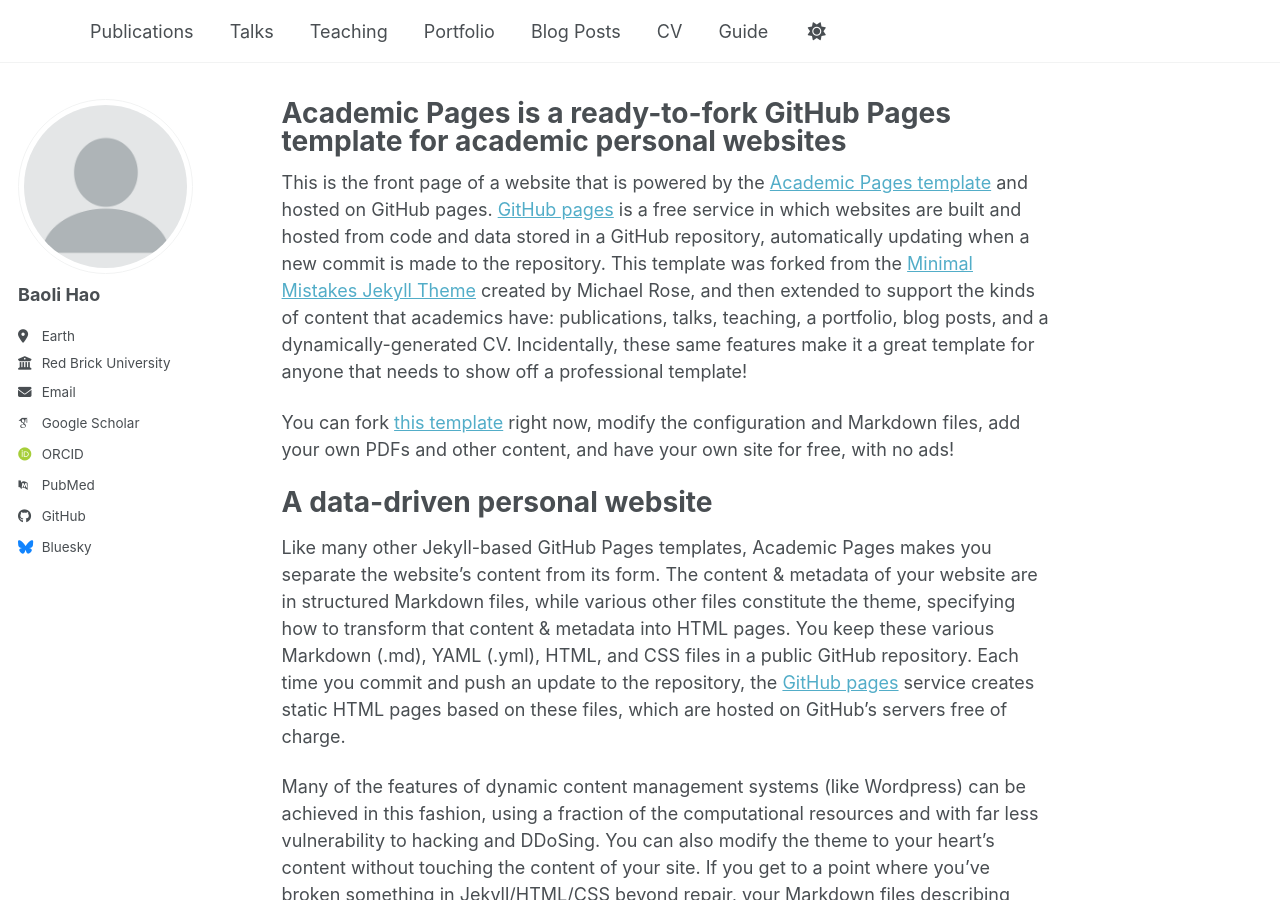
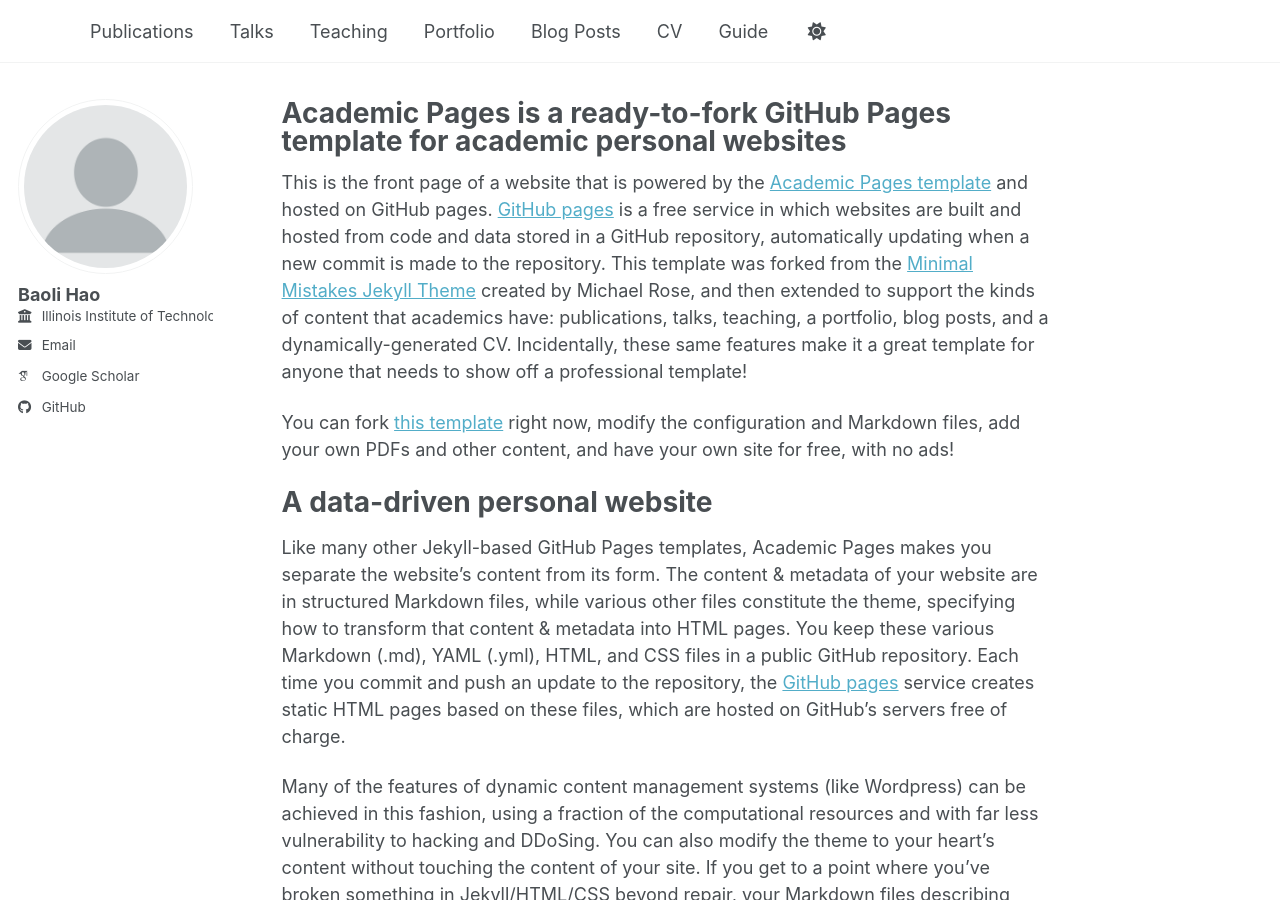
Before and after one commit to baolihao/baolihao.github.io, a Jekyll site: the page built from _pages/about.md, in a window 1280 px wide and 900 px high. Built offline with Jekyll 4.4.1, drawn with Linux system fonts in a browser that asks for light colours; some web fonts are replaced; a script bundle is joined from its source files by our own code; library files that are not in the unit come from our copies.

Commit message:
Update _config.yml

```diff
--- a/_config.yml
+++ b/_config.yml
@@ -9,7 +9,7 @@
 # Basic Site Settings
 locale                   : "en-US"
 site_theme               : "default" # Currently available options are "default", "air"
-title                    : ""
+title                    : "  "
 title_separator          : "-"
 name                     : &name "Baoli Hao"
 description              : &description "Your Name's academic portfolio"   # Update this with a general description of your site, this is the default if not overridden by a page
@@ -25,23 +25,23 @@ author:
   # Biographic information
   avatar           : "profile.png"
   name             : "Baoli Hao"
-  pronouns         : # example: "she/her"
-  bio              : ""
-  location         : "Earth"
-  employer         : "Red Brick University"
+ # pronouns         : # example: "she/her"
+ # bio              : ""
+ # location         : "Earth"
+  employer         : "Illinois Institute of Technology"
   uri              : # URL
-  email            : "none@example.org"
+  email            : "bhao2@hawk.illinoistech.edu"
 
   # Academic websites
   academia         : # URL
   arxiv            : # URL - Update with the correct link to your profile
-  googlescholar    : "https://scholar.google.com/citations?user=PS_CX0AAAAAJ"
+  googlescholar    : "https://scholar.google.com/citations?hl=en&user=LBo6mLwAAAAJ"
   inspire-hep      : # URL
   impactstory      : # URL
-  orcid            : "https://orcid.org/yourorcidurl"
+  #orcid            : "https://orcid.org/yourorcidurl"
   semantic         : # URL
   ssrn             : # URL
-  pubmed           : "https://www.ncbi.nlm.nih.gov/pubmed/?term=john+snow"
+  #pubmed           : "https://www.ncbi.nlm.nih.gov/pubmed/?term=john+snow"
   researchgate     : # URL
   scopus           : # URL
   zotero           : # URL
@@ -51,13 +51,13 @@ author:
   bitbucket        : # Username - Update with your username on the site
   codepen          : # Username
   dribbble         : # Username
-  github           : "academicpages"
+  github           : "https://github.com/baolihao"
   kaggle           : # Username
   stackoverflow    : # User number or user number and name (i.e., use "1" or "1/jeff-atwood")
 
   # Social media
   artstation       : # Username
-  bluesky          : "bsky.app" # Replace this with you Bluesky username
+  bluesky          : # Replace this with you Bluesky username
   facebook         : # Username
   flickr           : # Username
   foursquare       : # Username
```
